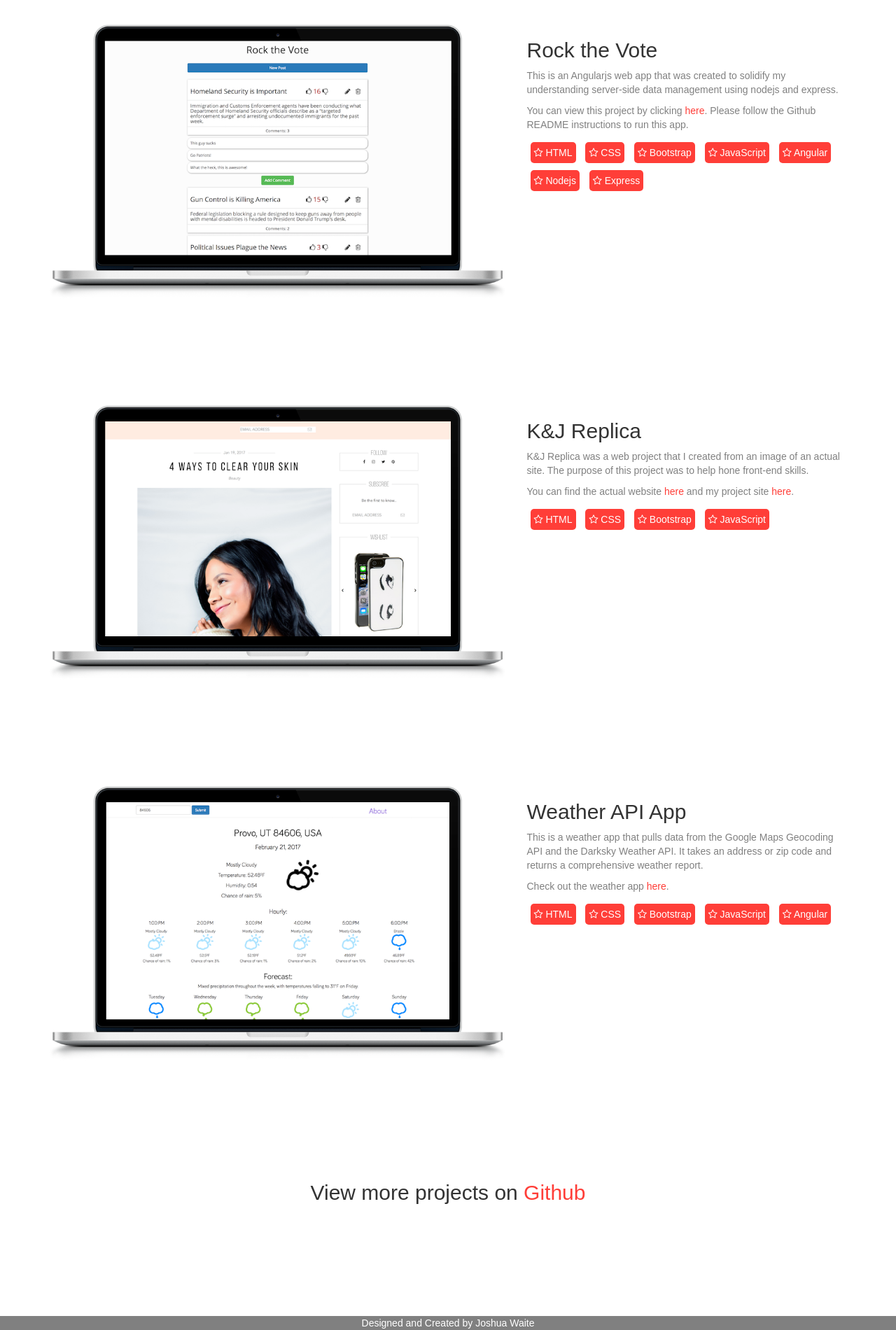
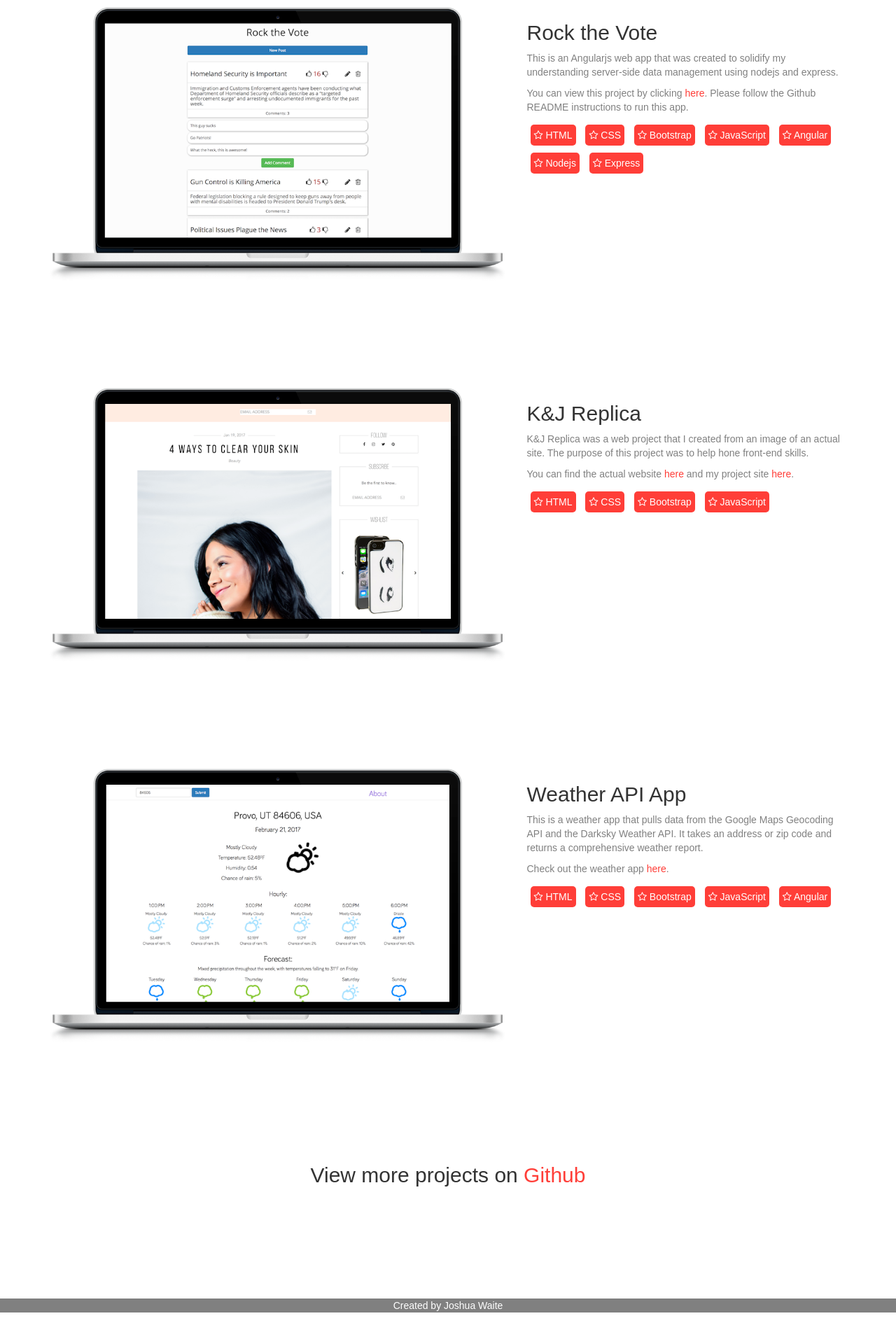
Before and after one commit to joshuakwaite/portfolio, a plain HTML site: page index.html at #!/projects in a window 1280 px wide. Shown: the part 115-2015 px from the top of the page at 70% size. After the commit the page ends 1990 px from the top, so only its background shows below. Drawn offline with nearby package versions, Linux system fonts and the light colour scheme; some packages are replaced by stand-ins of ours.

Commit message:
changed top margin on skills/projects page

```diff
--- a/components/portfolio/page-portfolio.html
+++ b/components/portfolio/page-portfolio.html
@@ -1,5 +1,5 @@
 <div class="container-fluid container">
-    <div class="row" style="margin-top: 100px; margin-bottom: 150px;">
+    <div class="row" style="margin-top: 75px; margin-bottom: 150px;">
         <div class="col-md-7 col-md-offset-0 col-xs-12">
             <a href="https://github.com/kalew8/assignments/tree/master/exercises/rock-the-vote" target="_blank"><img
                     src="components/portfolio/images/rockthevotemacbook.png" class="img-responsive macbook-overlay"></a>
@@ -116,7 +116,7 @@
 <div class="row">
     <div class="col-xs-12" style="padding: 0;">
         <footer class="text-center" style="color: white; background-color: grey;">
-            Designed and Created by Joshua Waite
+            Created by Joshua Waite
         </footer>
     </div>
 </div>
--- a/styles.css
+++ b/styles.css
@@ -300,6 +300,7 @@ a:focus {
 .skills-two {
     background-color: #fafafa;
     box-shadow: 0px 5px 10px #d0d0d0, 0px -5px 10px #d0d0d0;
+    width: 100%;
 }
 
 .page-separator-one {
```
Also changed, not shown: components/skills/page-skills.html (+2 -2 lines).
